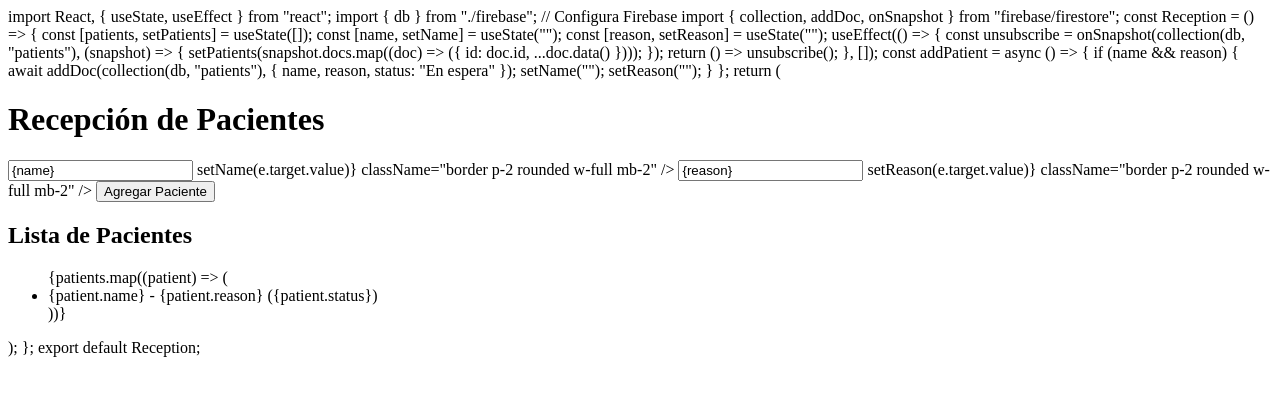
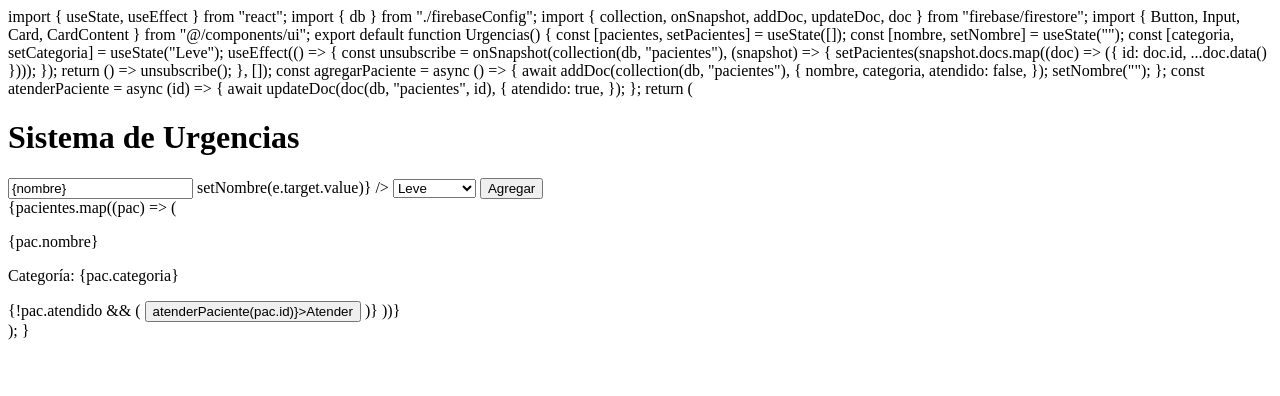
Before and after one commit to HospitalBlx/Hospital-reception, a plain HTML site: page index.html in a window 1280 px wide. Drawn offline with Linux system fonts and the light colour scheme.

Commit message:
Add files via upload

```diff
--- a/index.html
+++ b/index.html
@@ -1,61 +1,60 @@
-import React, { useState, useEffect } from "react";
-import { db } from "./firebase"; // Configura Firebase
-import { collection, addDoc, onSnapshot } from "firebase/firestore";
+import { useState, useEffect } from "react";
+import { db } from "./firebaseConfig";
+import { collection, onSnapshot, addDoc, updateDoc, doc } from "firebase/firestore";
+import { Button, Input, Card, CardContent } from "@/components/ui";
 
-const Reception = () => {
-  const [patients, setPatients] = useState([]);
-  const [name, setName] = useState("");
-  const [reason, setReason] = useState("");
+export default function Urgencias() {
+  const [pacientes, setPacientes] = useState([]);
+  const [nombre, setNombre] = useState("");
+  const [categoria, setCategoria] = useState("Leve");
 
   useEffect(() => {
-    const unsubscribe = onSnapshot(collection(db, "patients"), (snapshot) => {
-      setPatients(snapshot.docs.map((doc) => ({ id: doc.id, ...doc.data() })));
+    const unsubscribe = onSnapshot(collection(db, "pacientes"), (snapshot) => {
+      setPacientes(snapshot.docs.map((doc) => ({ id: doc.id, ...doc.data() })));
     });
     return () => unsubscribe();
   }, []);
 
-  const addPatient = async () => {
-    if (name && reason) {
-      await addDoc(collection(db, "patients"), {
-        name,
-        reason,
-        status: "En espera"
-      });
-      setName("");
-      setReason("");
-    }
+  const agregarPaciente = async () => {
+    await addDoc(collection(db, "pacientes"), {
+      nombre,
+      categoria,
+      atendido: false,
+    });
+    setNombre("");
+  };
+
+  const atenderPaciente = async (id) => {
+    await updateDoc(doc(db, "pacientes", id), {
+      atendido: true,
+    });
   };
 
   return (
     <div className="p-4">
-      <h1 className="text-2xl font-bold mb-4">Recepción de Pacientes</h1>
-      <input
-        type="text"
-        placeholder="Nombre del paciente"
-        value={name}
-        onChange={(e) => setName(e.target.value)}
-        className="border p-2 rounded w-full mb-2"
-      />
-      <input
-        type="text"
-        placeholder="Motivo de consulta"
-        value={reason}
-        onChange={(e) => setReason(e.target.value)}
-        className="border p-2 rounded w-full mb-2"
-      />
-      <button onClick={addPatient} className="bg-blue-500 text-white p-2 rounded">
-        Agregar Paciente
-      </button>
-      <h2 className="text-xl font-semibold mt-4">Lista de Pacientes</h2>
-      <ul>
-        {patients.map((patient) => (
-          <li key={patient.id} className="border-b p-2">
-            {patient.name} - {patient.reason} ({patient.status})
-          </li>
+      <h1 className="text-2xl font-bold mb-4">Sistema de Urgencias</h1>
+      <div className="mb-4">
+        <Input placeholder="Nombre del paciente" value={nombre} onChange={(e) => setNombre(e.target.value)} />
+        <select className="ml-2" onChange={(e) => setCategoria(e.target.value)}>
+          <option value="Leve">Leve</option>
+          <option value="Moderado">Moderado</option>
+          <option value="Grave">Grave</option>
+        </select>
+        <Button onClick={agregarPaciente} className="ml-2">Agregar</Button>
+      </div>
+      <div className="grid grid-cols-1 md:grid-cols-2 gap-4">
+        {pacientes.map((pac) => (
+          <Card key={pac.id} className={pac.atendido ? "opacity-50" : ""}>
+            <CardContent>
+              <p className="text-lg font-semibold">{pac.nombre}</p>
+              <p className="text-sm">Categoría: {pac.categoria}</p>
+              {!pac.atendido && (
+                <Button className="mt-2" onClick={() => atenderPaciente(pac.id)}>Atender</Button>
+              )}
+            </CardContent>
+          </Card>
         ))}
-      </ul>
+      </div>
     </div>
   );
-};
-
-export default Reception;
+}
```
